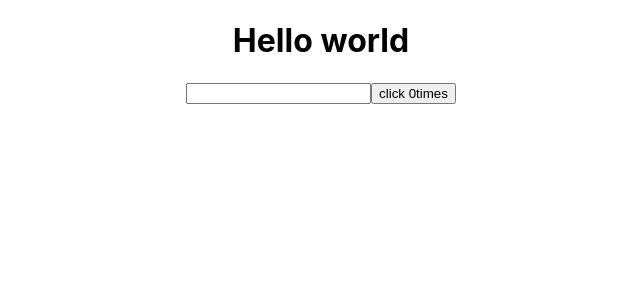
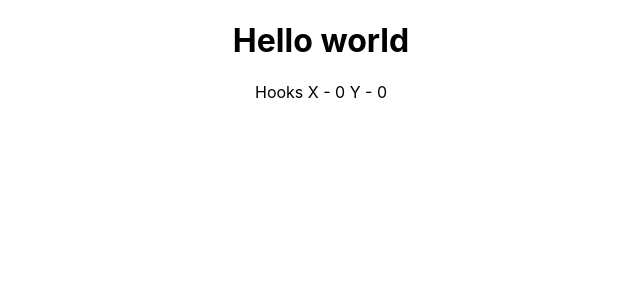
Before and after one commit to Monishasaravanan17/react-hooks, a React (Create React App) app: page / in a window 1280 px wide. Shown: the top 300 px of the page, without its empty margins (319-959 px from the left). Built offline with nearby package versions, Linux system fonts and the light colour scheme.

Commit message:
commit hooksmouse

```diff
--- a/src/App.js
+++ b/src/App.js
@@ -3,7 +3,8 @@
 // import HooksCountertwo from './component/Hookscountertwo';
 // import HooksCounterthree from './component/HooksCounterthree';
 // import HooksCounterfour from './component/HooksCounterfour';
-import HooksCounterfive from './component/HooksCounterfive';
+// import HooksCounterfive from './component/HooksCounterfive';
+import Hooksmouse from './component/Hooksmouse';
 import './App.css';
 
 function App() {
@@ -15,7 +16,8 @@
       {/* <HooksCountertwo/> */}
       {/* <HooksCounterthree/> */}
       {/* <HooksCounterfour/> */}
-      <HooksCounterfive/>
+      {/* <HooksCounterfive/> */}
+      <Hooksmouse/>
     </div>
   );
 }
--- /dev/null
+++ b/src/component/Hooksmouse.js
@@ -0,0 +1,23 @@
+import React,{useState,useEffect} from 'react';
+function Hooksmouse(){
+    const [x,setX] = useState(0)
+    const [y,setY] = useState(0)
+
+    const logMousePosition = e => {
+        console.log('mouse event')
+        setX(e.clientX)
+        setY(e.clientY)
+    }
+
+    useEffect(() => {
+        console.log('useEffect called')
+        window.addEventListener('mousemove' , logMousePosition)
+    })
+    return(
+        <div>
+            Hooks X - {x} Y - {y}
+
+        </div>
+    )
+}
+export default Hooksmouse;
```
